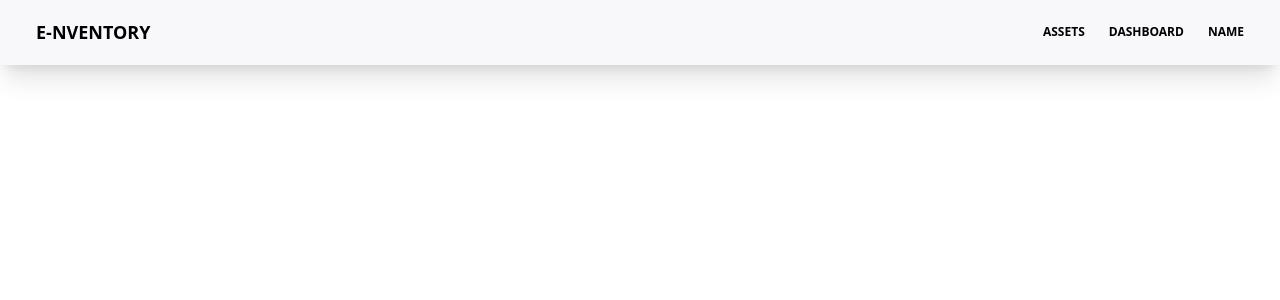
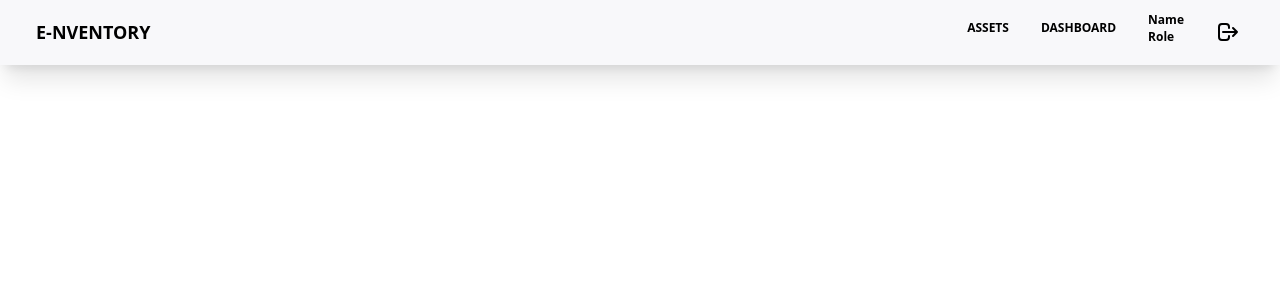
Before and after one commit to CKawara/Asset-management, a React (Create React App) app: page / in a window 1280 px wide. Shown: the top 300 px of the page. Built offline with nearby package versions, Linux system fonts and the light colour scheme.

Commit message:
add logout and hambuger menu

```diff
--- a/src/components/NavBar.js
+++ b/src/components/NavBar.js
@@ -10,7 +10,7 @@ const NavBar = () => {
             <div className="w-full relative flex justify-between lg:w-auto lg:static lg:block lg:justify-start">
              <NavLink className="px-3 py-2 flex items-center text-lg uppercase font-bold leading-snug text-dark hover:opacity-75" to='/home'>E-nventory</NavLink>
               <button
-                className="text-white cursor-pointer text-xl leading-none px-3 py-1 border border-solid border-transparent rounded bg-transparent block lg:hidden outline-none focus:outline-none"
+                className="text-dark cursor-pointer text-xl leading-none px-3 py-1 border border-solid border-transparent rounded bg-transparent block lg:hidden outline-none focus:outline-none"
                 type="button"
                 onClick={() => setNavbarOpen(!navbarOpen)}
               >
@@ -28,14 +28,19 @@ const NavBar = () => {
             >
               <ul className="flex flex-col lg:flex-row list-none lg:ml-auto">
                 <li className="nav-item">
-                <NavLink className="px-3 py-2 flex items-center text-xs uppercase font-bold leading-snug text-dark hover:opacity-75" to='/home'>Assets</NavLink>
+                <NavLink className="px-4 py-2 flex items-center text-xs uppercase font-bold leading-snug text-dark hover:opacity-75" to='/home'>Assets</NavLink>
                 </li>
                 <li className="nav-item">
-                <NavLink className="px-3 py-2 flex items-center text-xs uppercase font-bold leading-snug text-dark hover:opacity-75" to='/dashboard'>Dashboard</NavLink>
+                <NavLink className="px-4 py-2 flex items-center text-xs uppercase font-bold leading-snug text-dark hover:opacity-75" to='/dashboard'>Dashboard</NavLink>
                 </li>
                 <li className="nav-item">
-                <NavLink className="px-3 py-2 flex items-center text-xs uppercase font-bold leading-snug text-dark hover:opacity-75" to='#home'>Name</NavLink>
+                <p className="px-4 flex items-center text-xs  font-bold leading-snug text-dark hover:opacity-75">Name <br/> Role</p>
                 </li>
+                <button className="px-4 py-2">
+                    <svg xmlns="http://www.w3.org/2000/svg" class="h-6 w-6" fill="none" viewBox="0 0 24 24" stroke="currentColor" stroke-width="2">
+                        <path stroke-linecap="round" stroke-linejoin="round" d="M17 16l4-4m0 0l-4-4m4 4H7m6 4v1a3 3 0 01-3 3H6a3 3 0 01-3-3V7a3 3 0 013-3h4a3 3 0 013 3v1" />
+                    </svg>
+                </button>
               </ul>
             </div>
           </div>
```
